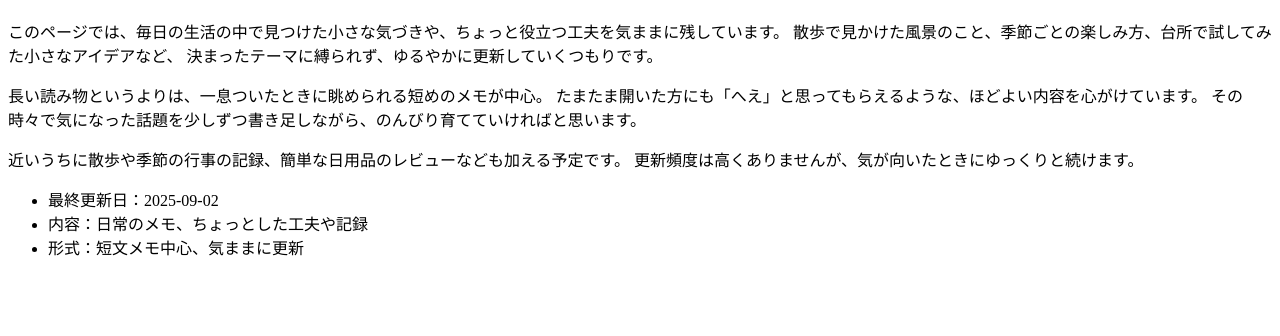
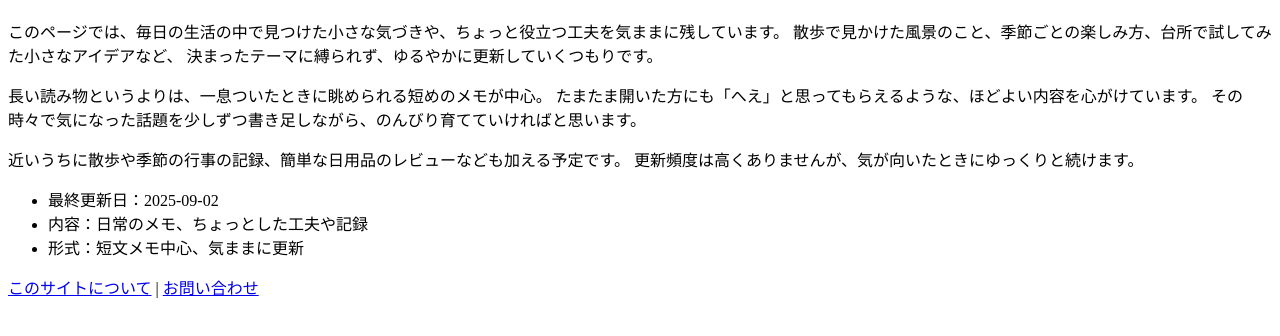
Before and after one commit to dfir-4n6-lab/dfir-4n6-lab.github.io, a plain HTML site: page index.html in a window 1280 px wide. Shown: the part 70-406 px from the top of the page. Drawn offline with Linux system fonts and the light colour scheme.

Commit message:
Update index.html

```diff
--- a/index.html
+++ b/index.html
@@ -29,6 +29,7 @@
       <li>内容：日常のメモ、ちょっとした工夫や記録</li>
       <li>形式：短文メモ中心、気ままに更新</li>
     </ul>
+    <p><a href="/about.html">このサイトについて</a> | <a href="/contact.html">お問い合わせ</a></p>
   </main>
 
   <!-- ビーコン（目的を悟られないよう最小・無言実装） -->
```
